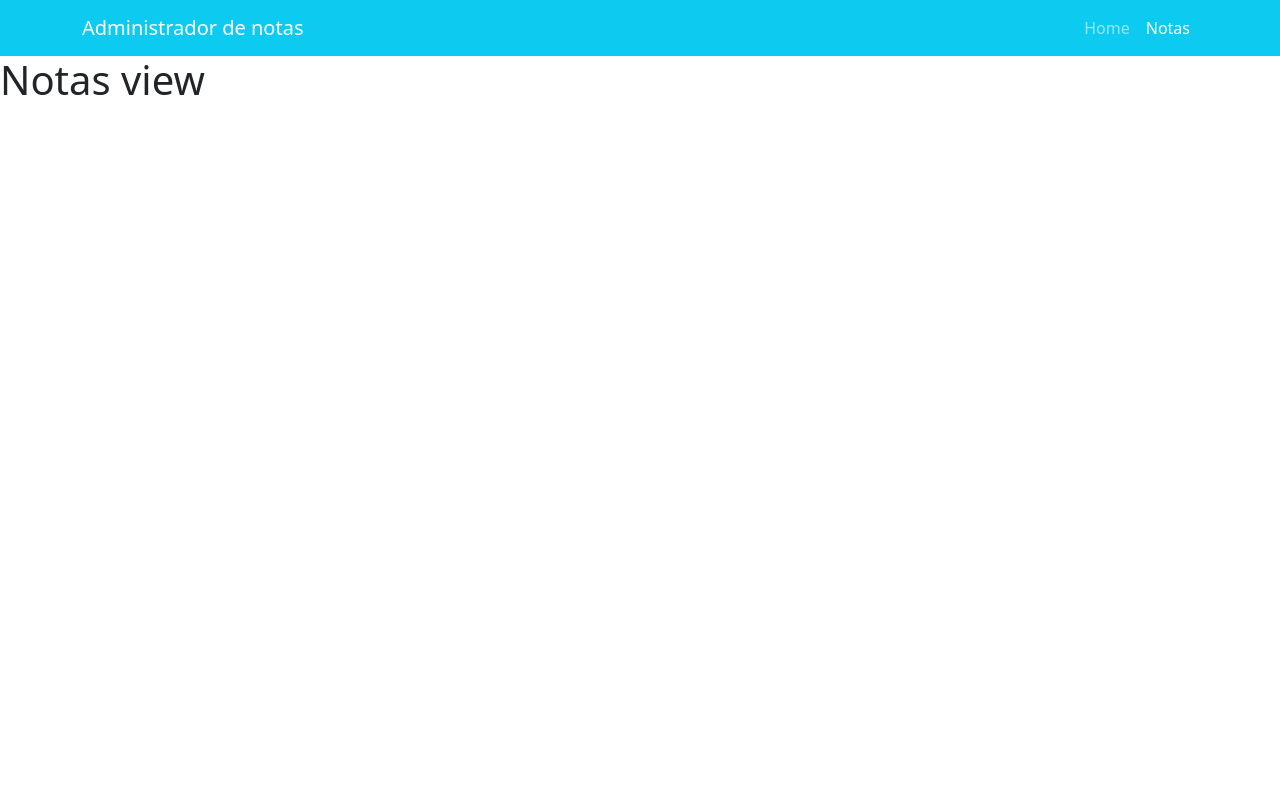
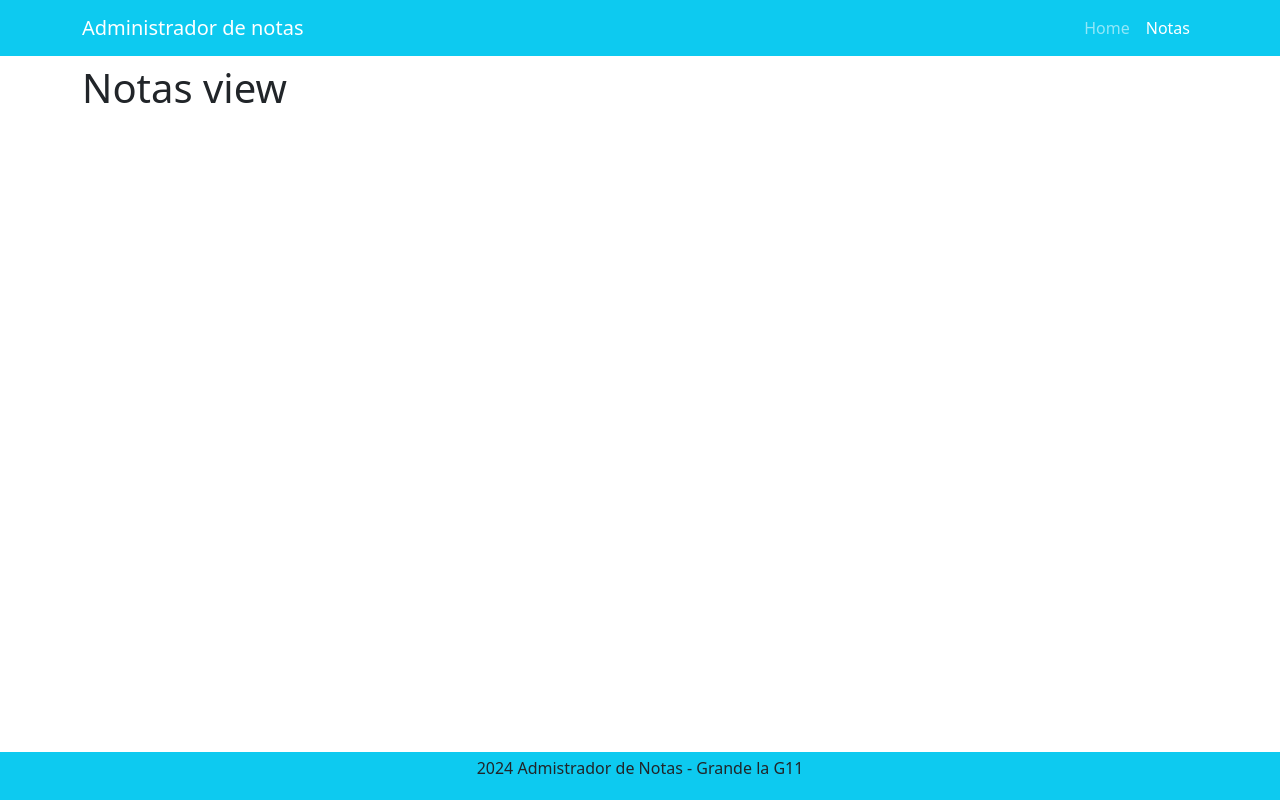
Before and after one commit to sebsegoso/crud-notas, a Vue app: page /notas in a window 1280 px wide. Built offline with nearby package versions, Linux system fonts and the light colour scheme.

Commit message:
app footer

```diff
--- a/src/App.vue
+++ b/src/App.vue
@@ -1,12 +1,18 @@
 <script setup>
 import { RouterView } from 'vue-router'
 import AppNavbar from '@/components/app/AppNavbar.vue'
+import AppFooter from '@/components/app/AppFooter.vue'
 </script>
 
 <template>
-  <AppNavbar />
+  <div class="min-vh-100 d-flex flex-column">
+    <AppNavbar />
 
-  <RouterView />
+    <main class="flex-fill py-2">
+      <RouterView class="container" />
+    </main>
+    <AppFooter />
+  </div>
 </template>
 
 <style scoped>
--- /dev/null
+++ b/src/components/app/AppFooter.vue
@@ -0,0 +1,9 @@
+<script setup></script>
+
+<template>
+  <footer class="bg-info py-1">
+    <div class="container">
+      <p class="text-center">2024 Admistrador de Notas - Grande la G11</p>
+    </div>
+  </footer>
+</template>
```
